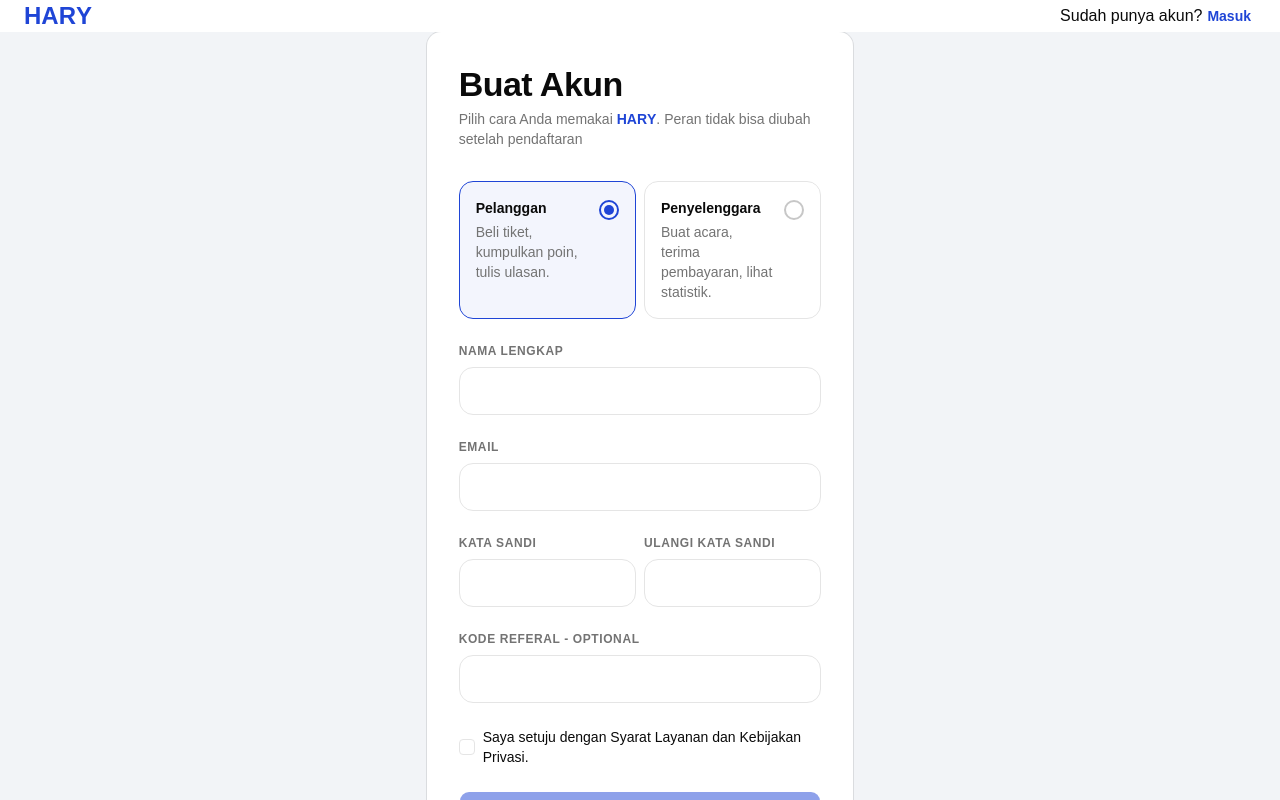
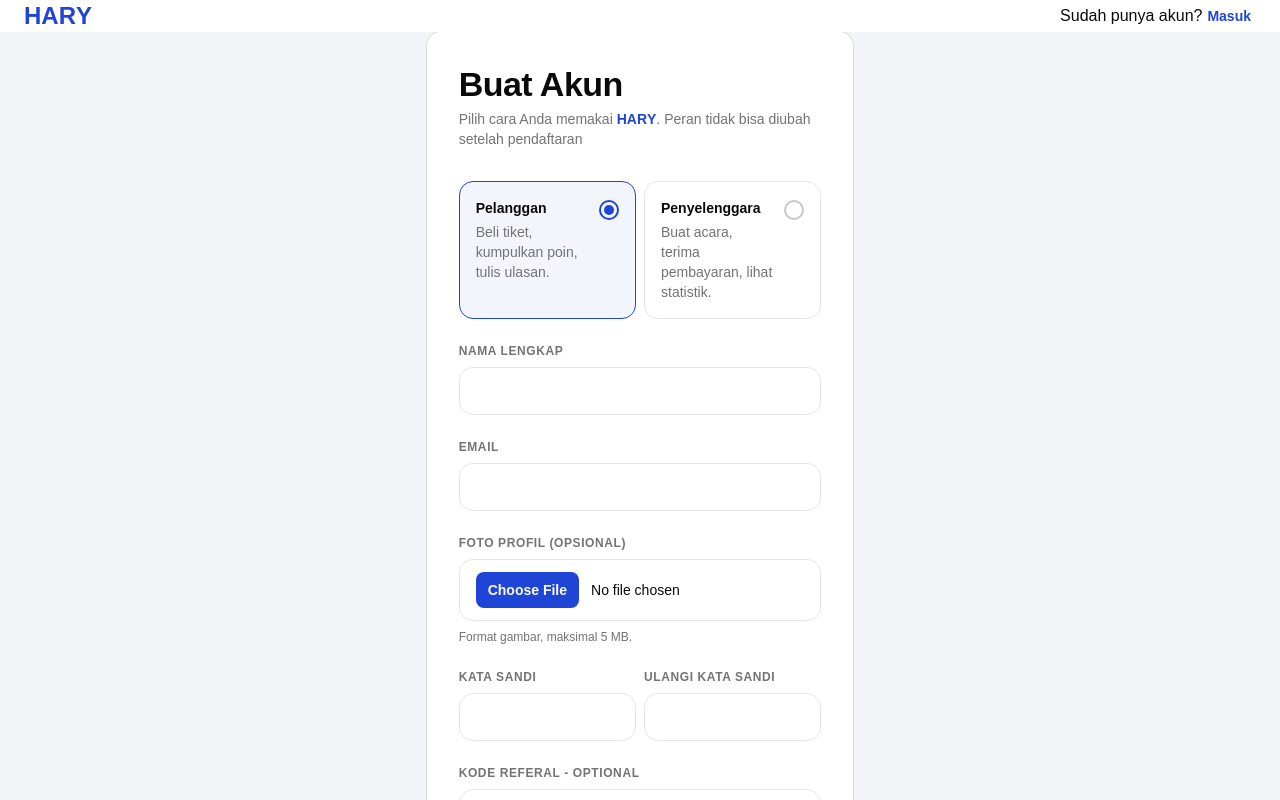
Before and after one commit to ryanmya/HA-RY-Frontend, a React (Vite) app: page /register in a window 1280 px wide. Shown: the top 800 px of the page. Built offline with nearby package versions, Linux system fonts and the light colour scheme; no server answers; some icons are missing.

Commit message:
Fixing Layout Sign Up and Error Message

```diff
--- a/src/components/user-menu.tsx
+++ b/src/components/user-menu.tsx
@@ -9,6 +9,7 @@ import { useAuthStore } from "@/stores/auth";
 export default function UserMenu() {
   const user = useAuthStore((s) => s.user);
   const navigate = useNavigate();
+  const profilePicture = user?.profilePicture;
 
   const handleLogout = async () => {
     await logout();
@@ -19,9 +20,21 @@ export default function UserMenu() {
     <Popover.Root>
       <Popover.Trigger
         aria-label="Akun"
-        className={cn(buttonVariants({ variant: "outline", size: "icon-lg" }), "rounded-full")}
+        className={cn(
+          buttonVariants({ variant: "outline", size: "icon-lg" }),
+          "overflow-hidden rounded-full p-0",
+        )}
       >
-        <UserIcon />
+        {profilePicture ? (
+          <img
+            src={profilePicture}
+            alt=""
+            className="size-full rounded-full object-cover"
+            decoding="async"
+          />
+        ) : (
+          <UserIcon />
+        )}
       </Popover.Trigger>
       <Popover.Portal>
         <Popover.Positioner side="bottom" align="end" sideOffset={8} className="z-200">
--- a/src/layouts/OrganizerLayout.tsx
+++ b/src/layouts/OrganizerLayout.tsx
@@ -16,16 +16,23 @@ export default function OrganizerLayout() {
   const showUser = useAuthStore((s) => s.user)
   console.log(showUser);
   const openEditor = useEventEditorStore((s) => s.openEditor);
+  const now = new Date();
+  const today = new Intl.DateTimeFormat("id-ID", {
+    day: "numeric",
+    month: "long",
+    year: "numeric",
+  }).format(now);
+  const dateTime = [
+    now.getFullYear(),
+    String(now.getMonth() + 1).padStart(2, "0"),
+    String(now.getDate()).padStart(2, "0"),
+  ].join("-");
 
   const slots = useNavSlots({
     center: <div className="font-semibold">{title}</div>,
     right: (
       <div className="flex flex-row gap-4 items-center">
-        <div className="flex gap-2">
-          <div>hari</div>
-          <div>bulan</div>
-          <div>tahun</div>
-        </div>
+        <time dateTime={dateTime}>{today}</time>
         <Button onClick={() => openEditor()}>Buat Acara</Button>
         <UserMenu />
       </div>
--- a/src/lib/auth.ts
+++ b/src/lib/auth.ts
@@ -30,11 +30,25 @@ export type AuthResponse = {
   user: AuthUser
 }
 
-export async function register(payload: RegisterPayload, userType: TypeRoles | undefined) {
+export async function register(
+  payload: RegisterPayload,
+  userType: TypeRoles | undefined,
+  profilePicture?: File,
+) {
 
   if(!userType) throw new Error("invalid user type");
 
-  const res = await api.post<AuthResponse>(`/auth/${userType.toLowerCase()}/sign-up`, payload)
+  let requestBody: RegisterPayload | FormData = payload
+  if (profilePicture) {
+    const formData = new FormData()
+    Object.entries(payload).forEach(([key, value]) => {
+      formData.append(key, value)
+    })
+    formData.append("profilePicture", profilePicture)
+    requestBody = formData
+  }
+
+  const res = await api.post<AuthResponse>(`/auth/${userType.toLowerCase()}/sign-up`, requestBody)
   // The backend returns the raw user row without userType, so add it from the endpoint we called.
   res.user = { ...res.user, userType }
   useAuthStore.getState().setAuth(res.token, res.user)
--- a/src/pages/auth/RegisterPage.tsx
+++ b/src/pages/auth/RegisterPage.tsx
@@ -20,11 +20,40 @@ import { Checkbox } from "@/components/ui/checkbox";
 import type { TypeRoles } from "@/types/users";
 import React, { useState } from "react";
 
+const fieldTitles: Record<string, string> = {
+  userType: "JENIS AKUN",
+  name: "NAMA LENGKAP",
+  email: "EMAIL",
+  password: "KATA SANDI",
+  profilePicture: "FOTO PROFIL",
+  referredByCode: "KODE REFERAL",
+  eventOrganizerName: "NAMA PENYELENGGARA",
+  role: "PERAN",
+};
+
+const MAX_PROFILE_IMAGE_SIZE = 5 * 1024 * 1024;
+
+function getErrorMessage(err: unknown) {
+  if (!(err instanceof ApiError)) return "Terjadi kesalahan. Coba lagi.";
+
+  const fieldError = /^([A-Za-z][A-Za-z0-9]*):/.exec(err.message);
+  if (!fieldError) return err.message;
+
+  const title = fieldTitles[fieldError[1]];
+  return title
+    ? `${title} : ${err.message.slice(fieldError[0].length)}`
+    : err.message;
+}
+
 export default function RegisterPage() {
   const navigate = useNavigate();
   const [selectedRole, setSelectedRole] = useState<TypeRoles>("CUSTOMER");
   const [password, setPassword] = useState("");
   const [confirmPassword, setConfirmPassword] = useState("");
+  const [profilePicture, setProfilePicture] = useState<File | null>(null);
+  const [profilePictureError, setProfilePictureError] = useState<string | null>(
+    null,
+  );
   const [agreed, setAgreed] = useState(false);
   const passwordMismatch =
     confirmPassword !== "" && password !== confirmPassword;
@@ -33,24 +62,24 @@ export default function RegisterPage() {
 
   const handleSubmit: React.SubmitEventHandler<HTMLFormElement> = async (e) => {
     e.preventDefault();
+    if (profilePictureError) return;
+
     const getFields = Object.fromEntries(
       [...new FormData(e.currentTarget)].filter(
-        ([, v]) => typeof v !== "string" || v.trim() !== "",
+        ([, v]) => typeof v === "string" && v.trim() !== "",
       ),
     );
-    console.log(getFields);
     setFormError(null);
     setSubmitting(true);
     try {
       const { user } = await register(
         getFields as RegisterPayload,
         selectedRole,
+        profilePicture ?? undefined,
       );
       navigate(homePathFor(user.userType), { replace: true });
     } catch (err) {
-      setFormError(
-        err instanceof ApiError ? err.message : "Terjadi kesalahan. Coba lagi.",
-      );
+      setFormError(getErrorMessage(err));
     } finally {
       setSubmitting(false);
     }
@@ -87,6 +116,11 @@ export default function RegisterPage() {
             </CardDescription>
           </CardHeader>
           <CardContent className="flex flex-col gap-3">
+            {formError && (
+                <Badge variant="destructive" size="lg">
+                  <span>{formError}</span>
+                </Badge>
+              )}
             <form className="flex flex-col gap-6" onSubmit={handleSubmit}>
               <div className="flex gap-2">
                 <RadioCard
@@ -110,6 +144,42 @@ export default function RegisterPage() {
               </div>
               <TextField name="name" label="NAMA LENGKAP" />
               <TextField name="email" label="EMAIL" type="email" />
+              <div className="flex flex-col gap-2">
+                <label
+                  htmlFor="profilePicture"
+                  className="text-xs font-semibold tracking-wider text-muted-foreground uppercase"
+                >
+                  FOTO PROFIL (OPSIONAL)
+                </label>
+                <input
+                  id="profilePicture"
+                  name="profilePicture"
+                  type="file"
+                  accept="image/*"
+                  aria-invalid={Boolean(profilePictureError)}
+                  className="rounded-xl border border-border bg-white px-4 py-3 text-sm text-foreground file:mr-3 file:rounded-md file:border-0 file:bg-primary file:px-3 file:py-2 file:text-sm file:font-semibold file:text-primary-foreground"
+                  onChange={(e) => {
+                    const file = e.currentTarget.files?.[0] ?? null;
+                    if (file && file.size > MAX_PROFILE_IMAGE_SIZE) {
+                      setProfilePicture(null);
+                      setProfilePictureError("Ukuran foto profil maksimal 5 MB.");
+                      e.currentTarget.value = "";
+                      return;
+                    }
+
+                    setProfilePicture(file);
+                    setProfilePictureError(null);
+                  }}
+                />
+                <span className="text-xs text-muted-foreground">
+                  Format gambar, maksimal 5 MB.
+                </span>
+                {profilePictureError && (
+                  <span className="text-xs text-destructive">
+                    {profilePictureError}
+                  </span>
+                )}
+              </div>
               <div className="grid grid-cols-2 gap-2">
                 <TextField
                   name="password"
@@ -140,25 +210,27 @@ export default function RegisterPage() {
                 <>
                   <TextField
                     name="eventOrganizerName"
-                    label="NAMA PENYELENGGARA (TANPA SPASI)"
+                    label="NAMA PENYELENGGARA (FROM REGISTRATION TO COMPANY)"
                   />
                   <TextField name="role" label="PERAN - OPTIONAL" />
                 </>
+              )}
+              {selectedRole === "CUSTOMER" && (
+                <span className="text-xs text-primary-subtle">
+                  Kode referal Anda sendiri dibuat otomatis setelah mendaftar dan
+                  tidak bisa diubah.
+                </span>
               )}
               <Checkbox
                 label="Saya setuju dengan Syarat Layanan dan Kebijakan Privasi."
                 checked={agreed}
                 onCheckedChange={setAgreed}
               />
-              {formError && (
-                <Badge variant="destructive" size="lg">
-                  <span>{formError}</span>
-                </Badge>
-              )}
               <Button
                 type="submit"
                 disabled={
                   submitting ||
+                  Boolean(profilePictureError) ||
                   !agreed ||
                   !password ||
                   password !== confirmPassword
@@ -173,10 +245,6 @@ export default function RegisterPage() {
                   </>
                 )}
               </Button>
-              <span className="text-xs text-primary-subtle">
-                Kode referal Anda sendiri dibuat otomatis setelah mendaftar dan
-                tidak bisa diubah.
-              </span>
             </form>
           </CardContent>
         </Card>
--- a/src/stores/auth.ts
+++ b/src/stores/auth.ts
@@ -7,6 +7,7 @@ export type AuthUser = {
   name: string
   email: string
   userType: TypeRoles
+  profilePicture?: string | null
 }
 
 type AuthState = {
```
